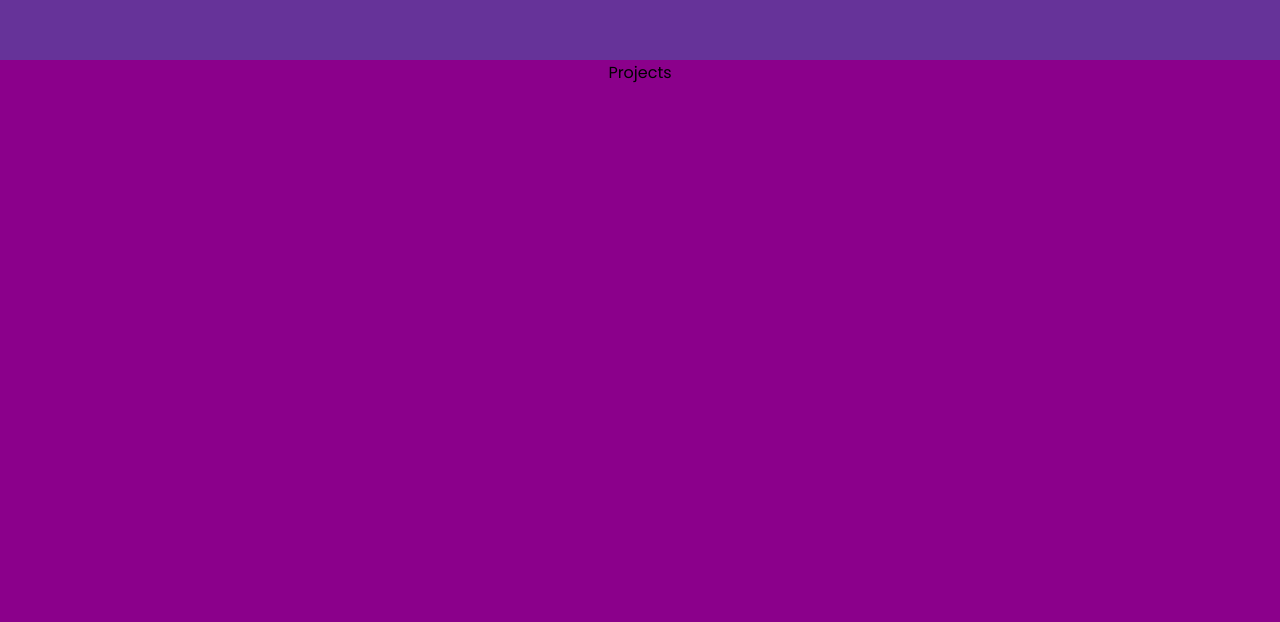
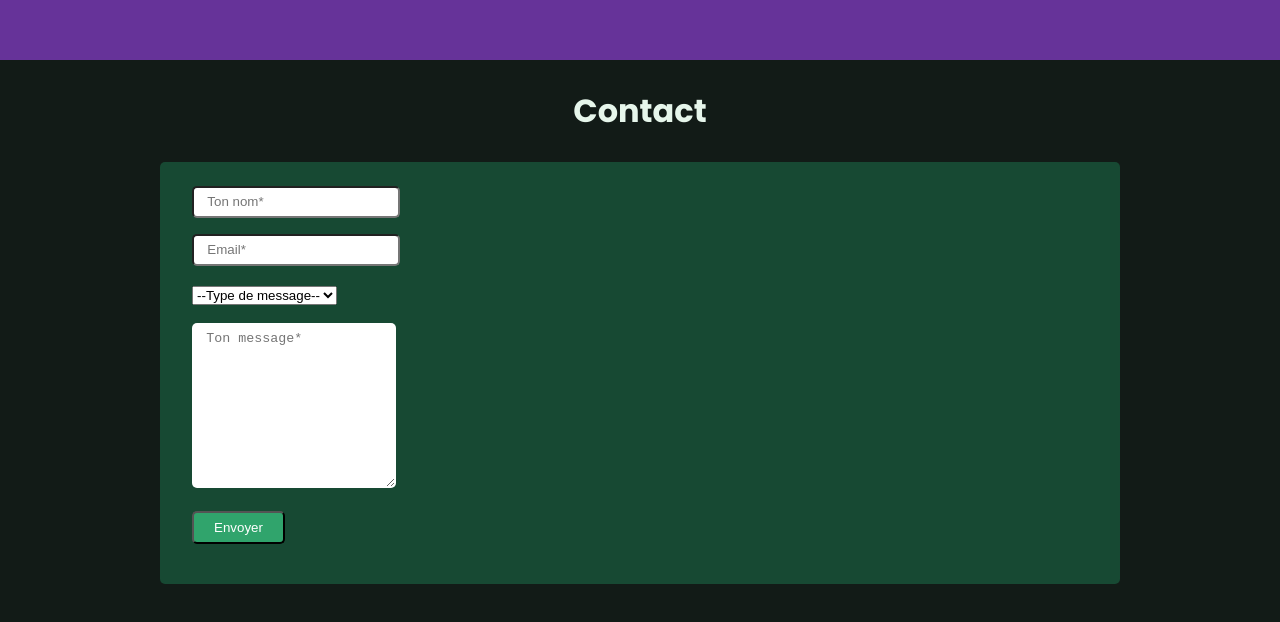
Before and after one commit to davidbarbi3r/portfolio-client, a React (Vite) app: page / in a window 1280 px wide. Shown: the part 3002-3624 px from the top of the page. Built offline with nearby package versions, Linux system fonts and the light colour scheme; no server answers.

Commit message:
:sparkles: Contact form +send email when completed

```diff
--- a/package.json
+++ b/package.json
@@ -9,6 +9,7 @@
     "preview": "vite preview"
   },
   "dependencies": {
+    "@emailjs/browser": "^3.7.0",
     "@radix-ui/colors": "^0.1.8",
     "@radix-ui/react-icons": "^1.1.1",
     "@radix-ui/react-switch": "^1.0.0",
--- a/src/components/Contact.tsx
+++ b/src/components/Contact.tsx
@@ -1,16 +1,150 @@
 import { styled } from "@stitches/react";
+import React, { useState, useRef, useContext } from "react";
+import { ThemeContext, LanguageContext } from "../hooks/Context";
+import { colorTheme } from "../styles/colorTheme";
+import emailjs from "@emailjs/browser";
 
-const StyledContact = styled("section", {
+export default function Contact() {
+  const { theme } = useContext(ThemeContext);
+  const { language } = useContext(LanguageContext);
+  const [loading, setLoading] = useState(false);
+  const formData = useRef<HTMLFormElement>(null);
+
+  const StyledContact = styled("section", {
     height: "100vh",
-    backgroundColor: "DarkMagenta",
+    backgroundColor: theme ? colorTheme.dark.green2 : colorTheme.light.green1,
     position: "relative",
     display: "flex",
     flexDirection: "column",
     alignItems: "center",
   });
 
-  export default function Projects() {
-    return (
-      <StyledContact>Projects</StyledContact>
-    )
-  }
+  const StyledTitle = styled("h1", {
+    color: theme ? colorTheme.light.green3 : colorTheme.dark.green3,
+    fontSize: "2rem",
+    "@media(max-width: 800px)": {
+      fontSize: "1.5rem",
+    },
+  });
+
+  const StyledForm = styled("div", {
+    backgroundColor: theme ? colorTheme.dark.green5 : colorTheme.light.green5,
+    padding: "1.5em 2em",
+    borderRadius: "5px",
+    fontFamily: "inherit",
+    width: "70%",
+    "& input[type=submit]": {
+      cursor:"pointer",
+      backgroundColor: theme ? colorTheme.dark.green9 : colorTheme.light.green9,
+      padding: "0.5em 1.5em",
+      borderRadius: "5px",
+      color: "white",
+      "&:hover": {
+        backgroundColor: theme ? colorTheme.dark.green10 : colorTheme.light.green10,
+      },
+     },
+    "& input": {
+      marginBottom: "16px",
+      padding: "0.5em 1em",
+      borderRadius: "5px",
+    },
+    "& textarea": {
+      margin: "16px 0",
+      padding: "0.5em 1em",
+      borderRadius: "5px",
+      outline: "none",
+      border: "1px solid transparent"
+    }
+  })
+
+  const handleSubmit = (
+    e: React.SyntheticEvent & { target: HTMLFormElement }
+  ) => {
+    e.preventDefault();
+    setLoading(true);
+
+    if (formData.current) {
+      emailjs
+        .sendForm(
+          "service_xzcn56q",
+          "template_4l8cmsq",
+          e.target,
+          "bZpx246MwZzC2EIaH"
+        )
+        .then(
+          (result) => {
+            console.log(result.text);
+            setLoading(false);
+            e.target.reset();
+          },
+          (error) => {
+            console.log(error.text);
+          }
+        );
+    }
+  };
+
+  return (
+    <StyledContact>
+      <StyledTitle>Contact</StyledTitle>
+      <StyledForm>
+        <form
+          method="post"
+          ref={formData}
+          onSubmit={(e) => handleSubmit(e)}
+          name="google-sheet"
+        >
+          <div className="form-style">
+            <input
+              type="text"
+              name="contactName"
+              placeholder={language === "EN" ? "Your name*" : "Ton nom*"}
+              required
+            />
+          </div>
+          <div className="form-style">
+            <input type="email" name="email" placeholder="Email*" required />
+          </div>
+          <select name="type">
+            <option value="">
+              {language === "EN" ? "--Message type--" : "--Type de message--"}
+            </option>
+            <option value="travail">
+              {language === "EN" ? "Work" : "Travail"}
+            </option>
+            <option value="projet">
+              {language === "EN" ? "Project / idea" : "Projet / idée"}
+            </option>
+            <option value="autre">
+              {language === "EN" ? "Other" : "Autre"}
+            </option>
+          </select>
+          <div className="form-style">
+            <textarea
+              name="message"
+              placeholder={language === "EN" ? "Your message*" : "Ton message*"}
+              rows={10}
+              wrap="hard"
+              required
+            />
+          </div>
+          <div>
+            <input
+              type="submit"
+              name="submit"
+              value={
+                language === "EN"
+                  ? loading
+                    ? "Loading..."
+                    : "Send message"
+                  : loading
+                  ? "Chargement..."
+                  : "Envoyer"
+              }
+            />
+          </div>
+        </form>
+      </StyledForm>
+    </StyledContact>
+  );
+}
--- a/src/components/Header.tsx
+++ b/src/components/Header.tsx
@@ -128,7 +128,7 @@ const StyledBurgerBot = styled("div", {
     display: "flex",
     zIndex: "1",
     justifyContent: "space-around",
-    backgroundColor: theme ? colorTheme.dark.green3 : colorTheme.light.green4,
+    backgroundColor: theme ? colorTheme.dark.green3 : colorTheme.light.green3,
     alignItems: "center",
     height: "5em",
     boxShadow: `0 1px 15px rgba(0,0,0,0.3)`,
--- a/src/components/Project.tsx
+++ b/src/components/Project.tsx
@@ -177,12 +177,12 @@ export default function Project({
     <>
       <StyledCardProject onClick={() => toggle(id)}></StyledCardProject>
       <StyledLargeProject>
-        <CloseBtn onClick={() => toggle(id)}><svg width="15" height="15" viewBox="0 0 15 15" fill="none" xmlns="http://www.w3.org/2000/svg"><path d="M12.8536 2.85355C13.0488 2.65829 13.0488 2.34171 12.8536 2.14645C12.6583 1.95118 12.3417 1.95118 12.1464 2.14645L7.5 6.79289L2.85355 2.14645C2.65829 1.95118 2.34171 1.95118 2.14645 2.14645C1.95118 2.34171 1.95118 2.65829 2.14645 2.85355L6.79289 7.5L2.14645 12.1464C1.95118 12.3417 1.95118 12.6583 2.14645 12.8536C2.34171 13.0488 2.65829 13.0488 2.85355 12.8536L7.5 8.20711L12.1464 12.8536C12.3417 13.0488 12.6583 13.0488 12.8536 12.8536C13.0488 12.6583 13.0488 12.3417 12.8536 12.1464L8.20711 7.5L12.8536 2.85355Z" fill="currentColor" fill-rule="evenodd" clip-rule="evenodd"></path></svg></CloseBtn>
+        <CloseBtn onClick={() => toggle(id)}><svg width="15" height="15" viewBox="0 0 15 15" fill="none" xmlns="http://www.w3.org/2000/svg"><path d="M12.8536 2.85355C13.0488 2.65829 13.0488 2.34171 12.8536 2.14645C12.6583 1.95118 12.3417 1.95118 12.1464 2.14645L7.5 6.79289L2.85355 2.14645C2.65829 1.95118 2.34171 1.95118 2.14645 2.14645C1.95118 2.34171 1.95118 2.65829 2.14645 2.85355L6.79289 7.5L2.14645 12.1464C1.95118 12.3417 1.95118 12.6583 2.14645 12.8536C2.34171 13.0488 2.65829 13.0488 2.85355 12.8536L7.5 8.20711L12.1464 12.8536C12.3417 13.0488 12.6583 13.0488 12.8536 12.8536C13.0488 12.6583 13.0488 12.3417 12.8536 12.1464L8.20711 7.5L12.8536 2.85355Z" fill="currentColor" fillRule="evenodd" clipRule="evenodd"></path></svg></CloseBtn>
         <a href={projectSelected.live} target='blank'><img src={projectSelected.imgWide} alt={projectSelected.name}></img></a>
         <h1>{projectSelected.name} <span>{projectSelected.dateStarted}</span></h1>
         <p>{language === "EN" ? projectSelected.descriptionEN : projectSelected.descriptionFR}</p>
         <StyledContainer>
-          {projectSelected.stack.map((tag) => <StyledTag>{tag}</StyledTag>)}
+          {projectSelected.stack.map((tag) => <StyledTag key={Math.random()}>{tag}</StyledTag>)}
           <a href={projectSelected.github} target='blank'><i className="devicon-github-original"></i></a>
           <a href={projectSelected.live} target='blank'><i className="devicon-chrome-plain"></i></a>
         </StyledContainer>
--- a/src/pages/blog.tsx
+++ b/src/pages/blog.tsx
@@ -1,10 +1,9 @@
 import { styled } from "@stitches/react";
 import Header from "../components/Header";
 import Highlight from "../components/Highlight";
-import { IPageProps } from "../interfaces/page";
 import { getAuth, signOut } from "firebase/auth";
 
-const Blog: React.FunctionComponent<IPageProps> = props => {
+function Blog (){
 
   const auth = getAuth()
 
```
Also changed, not shown: 1 other file (tests, documents, lock files or other folders).
